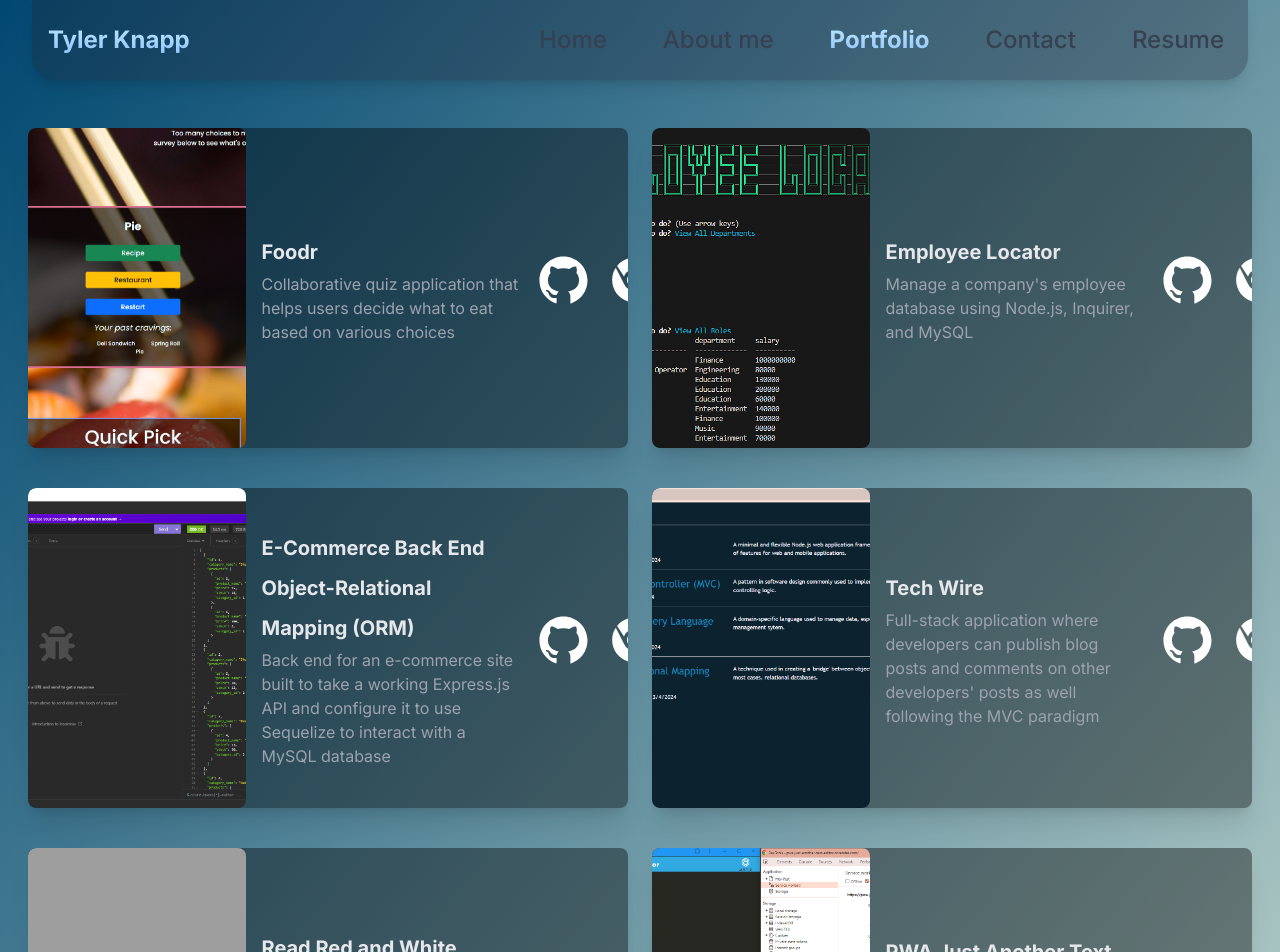
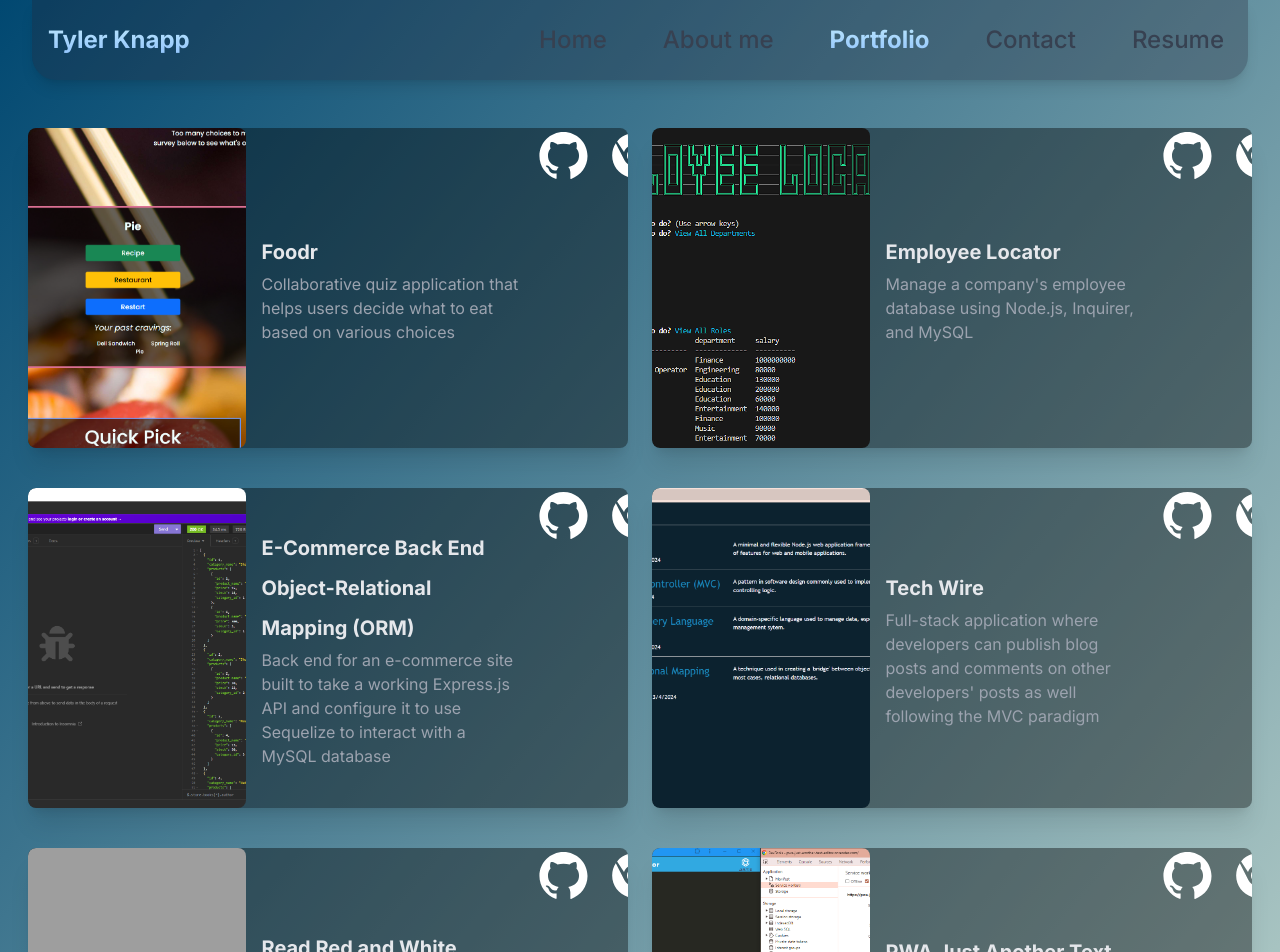
Before and after one commit to Tyler-KD/tyler-knapp-portfolio, a React (Vite) app: page /Portfolio in a window 1280 px wide. Shown: the top 952 px of the page. Built offline with nearby package versions, Linux system fonts and the light colour scheme; grey boxes are pictures that could not be loaded.

Commit message:
Added links to GitHub and Chrome icons of Portfolio projects

```diff
--- a/src/components/Portfolio.jsx
+++ b/src/components/Portfolio.jsx
@@ -17,8 +17,8 @@ const Portfolio = () => {
                         {/* Group-hover:scale will increase image scale when hover over */}
                         <img src="/assets/Foodr After Screenshot.png" alt="Foodr image" className='h-full w-full object-cover object-center transition
                                                         duration-200 group-hover:scale-110 rounded-lg'/>
+                    </a>
 
-                    </a>
                     {/* Div containing description paragraph takes 4 columns out of 8 on smaller screens and above */}
                     <section className='flex flex-col col-span-4 p-4 mx-auto my-auto'>
                         <h5 className='text-gray-200 font-bold text-xl leading-10'>
@@ -31,10 +31,10 @@ const Portfolio = () => {
                     {/* Only 1 column span left for div containing GitHub and Chrome icons */}
                     {/* Need flex-row instead of flex-direction so that both icons are displayed next to each other */}
                     <figure className='flex flex-row justify-between text-white gap-4 mx-auto pb-4'>
-                        {/* <a className='transition-all duration-200 hover:scale-110 cursor-pointer'><AiFillGithub className='w-[55px] h-auto'/></a>
-                <a className='transition-all duration-200 hover:scale-110 cursor-pointer'><AiFillChrome className='w-[55px] h-auto'/></a> */}
-                        <AiFillGithub href="https://github.com/camwhritenour/Foodr" alt='' className='w-[55px] h-auto transition-all duration-200 hover:scale-110 cursor-pointer' />
-                        <AiFillChrome className='w-[55px] h-auto transition-all duration-200 hover:scale-110 cursor-pointer' />
+                        <a href="https://github.com/camwhritenour/Foodr" alt="GitHub Icon" target="_blank" rel="noopener noreferrer">
+                            <AiFillGithub className="w-[55px] h-auto transition-all duration-200 hover:scale-110 cursor-pointer" /></a>
+                        <a href="https://camwhritenour.github.io/Foodr/" alt="Chrome Icon" target="_blank" rel="noopener noreferrer">
+                            <AiFillChrome className="w-[55px] h-auto transition-all duration-200 hover:scale-110 cursor-pointer" /></a>
                     </figure >
                 </figure>
 
@@ -44,8 +44,8 @@ const Portfolio = () => {
                         {/* Group-hover:scale will increase image scale when hover over */}
                         <img src="/assets/Employee Locator screenshot (1).png" alt="Employee Locator image" className='h-full w-full object-cover object-center transition
                                                         duration-200 group-hover:scale-110 rounded-lg'/>
+                    </a>
 
-                    </a>
                     {/* Div containing description paragraph takes 4 columns out of 8 on smaller screens and above */}
                     <section className='flex flex-col col-span-4 p-4 mx-auto my-auto'>
                         <h5 className='text-gray-200 font-bold text-xl leading-10'>
@@ -58,8 +58,10 @@ const Portfolio = () => {
                     {/* Only 1 column span left for div containing GitHub and Chrome icons */}
                     {/* Need flex-row instead of flex-direction so that both icons are displayed next to each other */}
                     <figure className='flex flex-row justify-between text-white gap-4 mx-auto pb-4'>
-                        <AiFillGithub className='w-[55px] h-auto transition-all duration-200 hover:scale-110 cursor-pointer' />
-                        <AiFillChrome className='w-[55px] h-auto transition-all duration-200 hover:scale-110 cursor-pointer' />
+                        <a href="https://github.com/Tyler-KD/employee-locator" alt="GitHub Icon" target="_blank" rel="noopener noreferrer">
+                            <AiFillGithub className="w-[55px] h-auto transition-all duration-200 hover:scale-110 cursor-pointer" /></a>
+                        <a href="https://github.com/Tyler-KD/employee-locator" alt="Chrome Icon" target="_blank" rel="noopener noreferrer">
+                            <AiFillChrome className="w-[55px] h-auto transition-all duration-200 hover:scale-110 cursor-pointer" /></a>
                     </figure>
                 </figure>
 
@@ -69,8 +71,8 @@ const Portfolio = () => {
                         {/* Group-hover:scale will increase image scale when hover over */}
                         <img src="/assets/E-Commerce Back End Insomnia Core Routes.png" alt="E-Commerce Back End Object-Relational Mapping (ORM) image" className='h-full w-full object-cover object-center transition
                                                         duration-200 group-hover:scale-110 rounded-lg'/>
+                    </a>
 
-                    </a>
                     {/* Div containing description paragraph takes 4 columns out of 8 on smaller screens and above */}
                     <section className='flex flex-col col-span-4 p-4 mx-auto my-auto'>
                         <h5 className='text-gray-200 font-bold text-xl leading-10'>
@@ -83,8 +85,10 @@ const Portfolio = () => {
                     {/* Only 1 column span left for div containing GitHub and Chrome icons */}
                     {/* Need flex-row instead of flex-direction so that both icons are displayed next to each other */}
                     <figure className='flex flex-row justify-between text-white gap-4 mx-auto pb-4'>
-                        <AiFillGithub className='w-[55px] h-auto transition-all duration-200 hover:scale-110 cursor-pointer' />
-                        <AiFillChrome className='w-[55px] h-auto transition-all duration-200 hover:scale-110 cursor-pointer' />
+                        <a href="https://github.com/Tyler-KD/e-commerce-back-end-object-relational-mapping-orm-" alt="GitHub Icon" target="_blank" rel="noopener noreferrer">
+                            <AiFillGithub className="w-[55px] h-auto transition-all duration-200 hover:scale-110 cursor-pointer" /></a>
+                        <a href="https://github.com/Tyler-KD/e-commerce-back-end-object-relational-mapping-orm-" alt="Chrome Icon" target="_blank" rel="noopener noreferrer">
+                            <AiFillChrome className="w-[55px] h-auto transition-all duration-200 hover:scale-110 cursor-pointer" /></a>
                     </figure>
                 </figure>
 
@@ -94,8 +98,8 @@ const Portfolio = () => {
                         {/* Group-hover:scale will increase image scale when hover over */}
                         <img src="/assets/Tech Wire Homepage.png" alt="Tech Wire image" className='h-full w-full object-cover object-center transition
                                                         duration-200 group-hover:scale-110 rounded-lg'/>
+                    </a>
 
-                    </a>
                     {/* Div containing description paragraph takes 4 columns out of 8 on smaller screens and above */}
                     <section className='flex flex-col col-span-4 p-4 mx-auto my-auto'>
                         <h5 className='text-gray-200 font-bold text-xl leading-10'>
@@ -108,8 +112,10 @@ const Portfolio = () => {
                     {/* Only 1 column span left for div containing GitHub and Chrome icons */}
                     {/* Need flex-row instead of flex-direction so that both icons are displayed next to each other */}
                     <figure className='flex flex-row justify-between text-white gap-4 mx-auto pb-4'>
-                        <AiFillGithub className='w-[55px] h-auto transition-all duration-200 hover:scale-110 cursor-pointer' />
-                        <AiFillChrome className='w-[55px] h-auto transition-all duration-200 hover:scale-110 cursor-pointer' />
+                        <a href="https://github.com/Tyler-KD/tech-wire" alt="GitHub Icon" target="_blank" rel="noopener noreferrer">
+                            <AiFillGithub className="w-[55px] h-auto transition-all duration-200 hover:scale-110 cursor-pointer" /></a>
+                        <a href="https://tech-wire-3efc7fd046fa.herokuapp.com/" alt="Chrome Icon" target="_blank" rel="noopener noreferrer">
+                            <AiFillChrome className="w-[55px] h-auto transition-all duration-200 hover:scale-110 cursor-pointer" /></a>
                     </figure>
                 </figure>
 
@@ -119,8 +125,8 @@ const Portfolio = () => {
                         {/* Group-hover:scale will increase image scale when hover over */}
                         <img src="/assets/Read Red and White homepage.png" alt="Read Red and White image" className='h-full w-full object-cover object-center transition
                                                         duration-200 group-hover:scale-110 rounded-lg'/>
+                    </a>
 
-                    </a>
                     {/* Div containing description paragraph takes 4 columns out of 8 on smaller screens and above */}
                     <section className='flex flex-col col-span-4 p-4 mx-auto my-auto'>
                         <h5 className='text-gray-200 font-bold text-xl leading-10'>
@@ -133,8 +139,10 @@ const Portfolio = () => {
                     {/* Only 1 column span left for div containing GitHub and Chrome icons */}
                     {/* Need flex-row instead of flex-direction so that both icons are displayed next to each other */}
                     <figure className='flex flex-row justify-between text-white gap-4 mx-auto pb-4'>
-                        <AiFillGithub className='w-[55px] h-auto transition-all duration-200 hover:scale-110 cursor-pointer' />
-                        <AiFillChrome className='w-[55px] h-auto transition-all duration-200 hover:scale-110 cursor-pointer' />
+                        <a href="https://github.com/Tyler-KD/Read-Red-and-White" alt="GitHub Icon" target="_blank" rel="noopener noreferrer">
+                            <AiFillGithub className="w-[55px] h-auto transition-all duration-200 hover:scale-110 cursor-pointer" /></a>
+                        <a href="https://read-red-and-white-7daadef70c76.herokuapp.com/" alt="Chrome Icon" target="_blank" rel="noopener noreferrer">
+                            <AiFillChrome className="w-[55px] h-auto transition-all duration-200 hover:scale-110 cursor-pointer" /></a>
                     </figure>
                 </figure>
 
@@ -144,8 +152,8 @@ const Portfolio = () => {
                         {/* Group-hover:scale will increase image scale when hover over */}
                         <img src="/assets/PWA Just Another Text Editor Registered Service worker.png" alt="PWA Just Another Text Editor image" className='h-full w-full object-cover object-center transition
                                                         duration-200 group-hover:scale-110 rounded-lg'/>
+                    </a>
 
-                    </a>
                     {/* Div containing description paragraph takes 4 columns out of 8 on smaller screens and above */}
                     <section className='flex flex-col col-span-4 p-4 mx-auto my-auto'>
                         <h5 className='text-gray-200 font-bold text-xl leading-10'>
@@ -158,8 +166,10 @@ const Portfolio = () => {
                     {/* Only 1 column span left for div containing GitHub and Chrome icons */}
                     {/* Need flex-row instead of flex-direction so that both icons are displayed next to each other */}
                     <figure className='flex flex-row justify-between text-white gap-4 mx-auto pb-4'>
-                        <AiFillGithub className='w-[55px] h-auto transition-all duration-200 hover:scale-110 cursor-pointer' />
-                        <AiFillChrome className='w-[55px] h-auto transition-all duration-200 hover:scale-110 cursor-pointer' />
+                        <a href="https://github.com/Tyler-KD/PWA-Just-Another-Text-Editor" alt="GitHub Icon" target="_blank" rel="noopener noreferrer">
+                            <AiFillGithub className="w-[55px] h-auto transition-all duration-200 hover:scale-110 cursor-pointer" /></a>
+                        <a href="https://pwa-just-another-text-editor.onrender.com/" alt="Chrome Icon" target="_blank" rel="noopener noreferrer">
+                            <AiFillChrome className="w-[55px] h-auto transition-all duration-200 hover:scale-110 cursor-pointer" /></a>
                     </figure>
                 </figure>
 
```
